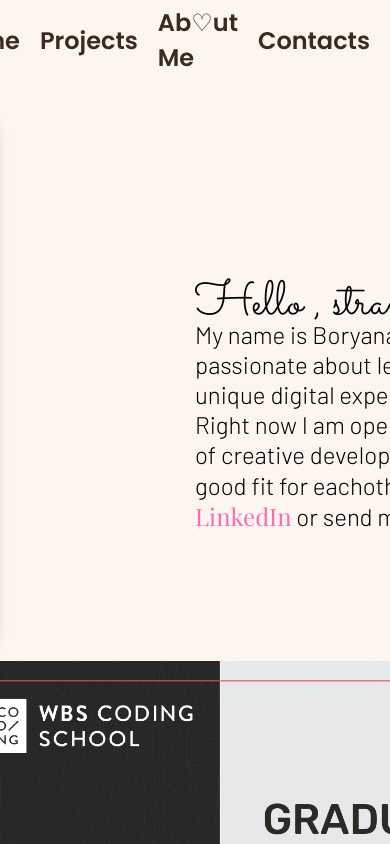
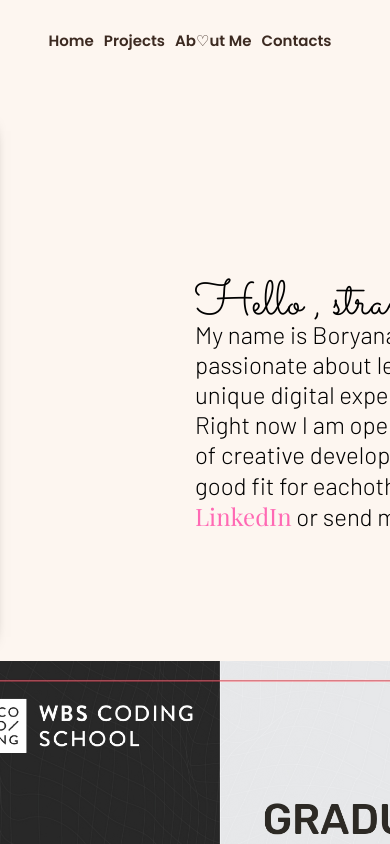
Before and after one commit to boryand/new_portfolio, a React (Create React App) app: page /about_me in a window 390 px wide. Shown: the top 844 px of the page. Built offline with nearby package versions, Linux system fonts and the light colour scheme; a web font is replaced by a local one.

Commit message:
responsive navbar

```diff
--- a/src/SASS/aboutme.scss
+++ b/src/SASS/aboutme.scss
@@ -75,12 +75,11 @@
 
 .hello {
   font-size: 3rem;
-font-family: "Barlow";
+  font-family: "Barlow";
   text-align: center;
   color: rgb(0, 0, 0);
   font-family: "Sacramento", cursive;
   text-align: center;
-
 }
 
 .mess_link {
--- a/src/SASS/navbar.scss
+++ b/src/SASS/navbar.scss
@@ -22,3 +22,24 @@
   font-size: 1.5rem;
   margin-right: 20px;
 }
+
+@media only screen and (max-width: 450px) {
+ .nav {
+  justify-content: center;
+  align-items: center;
+  }
+
+ .link1,
+ .link2 {
+  font-size: 15px;
+  margin-right: 10px;
+}
+}
+
+@media only screen and (min-width: 767px) and (max-width: 1023px) {
+  .link1,
+  .link2 {
+   font-size: 15px;
+   margin-right: 20px;
+ }
+ }
--- a/src/SASS/style.css
+++ b/src/SASS/style.css
@@ -28,6 +28,24 @@
   margin-right: 20px;
 }
 
+@media only screen and (max-width: 450px) {
+  .nav {
+    justify-content: center;
+    align-items: center;
+  }
+  .link1,
+.link2 {
+    font-size: 15px;
+    margin-right: 10px;
+  }
+}
+@media only screen and (min-width: 767px) and (max-width: 1023px) {
+  .link1,
+.link2 {
+    font-size: 15px;
+    margin-right: 20px;
+  }
+}
 .landing_container {
   display: flex;
   flex-direction: column;
```
